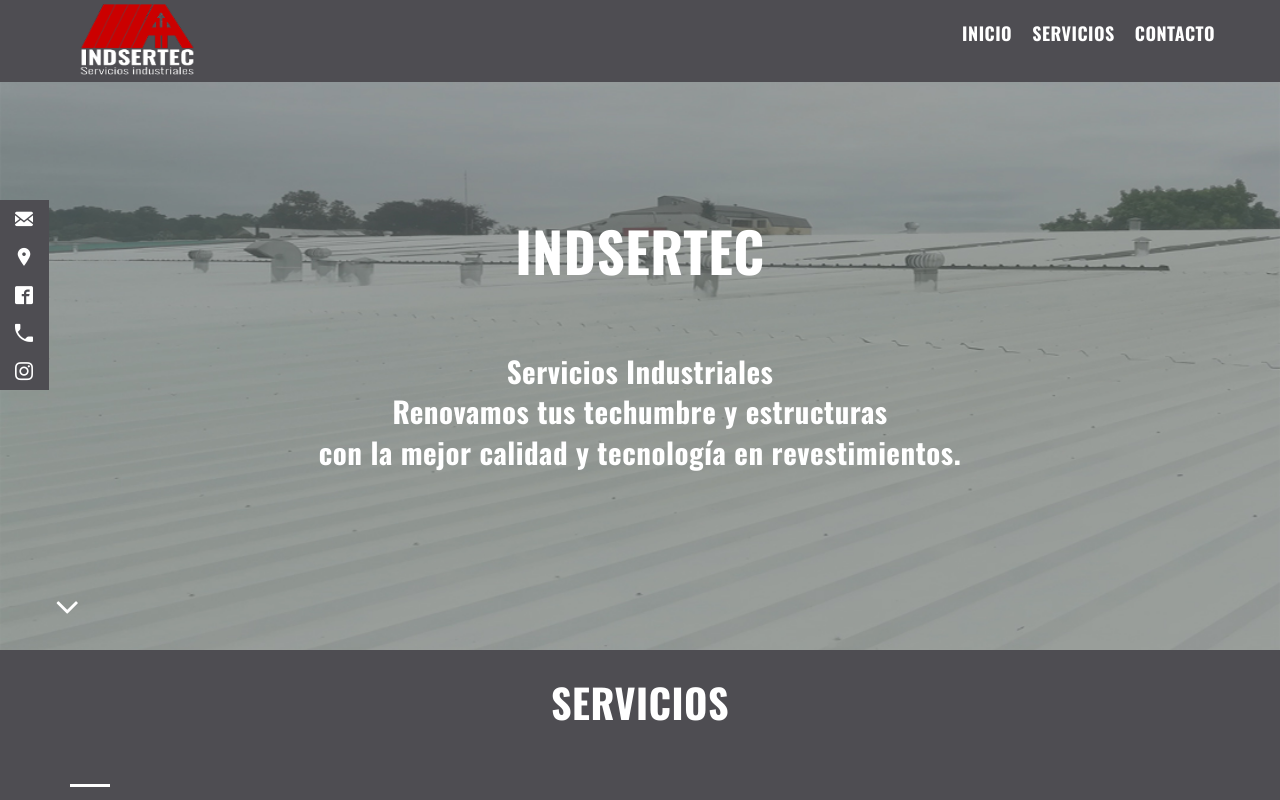
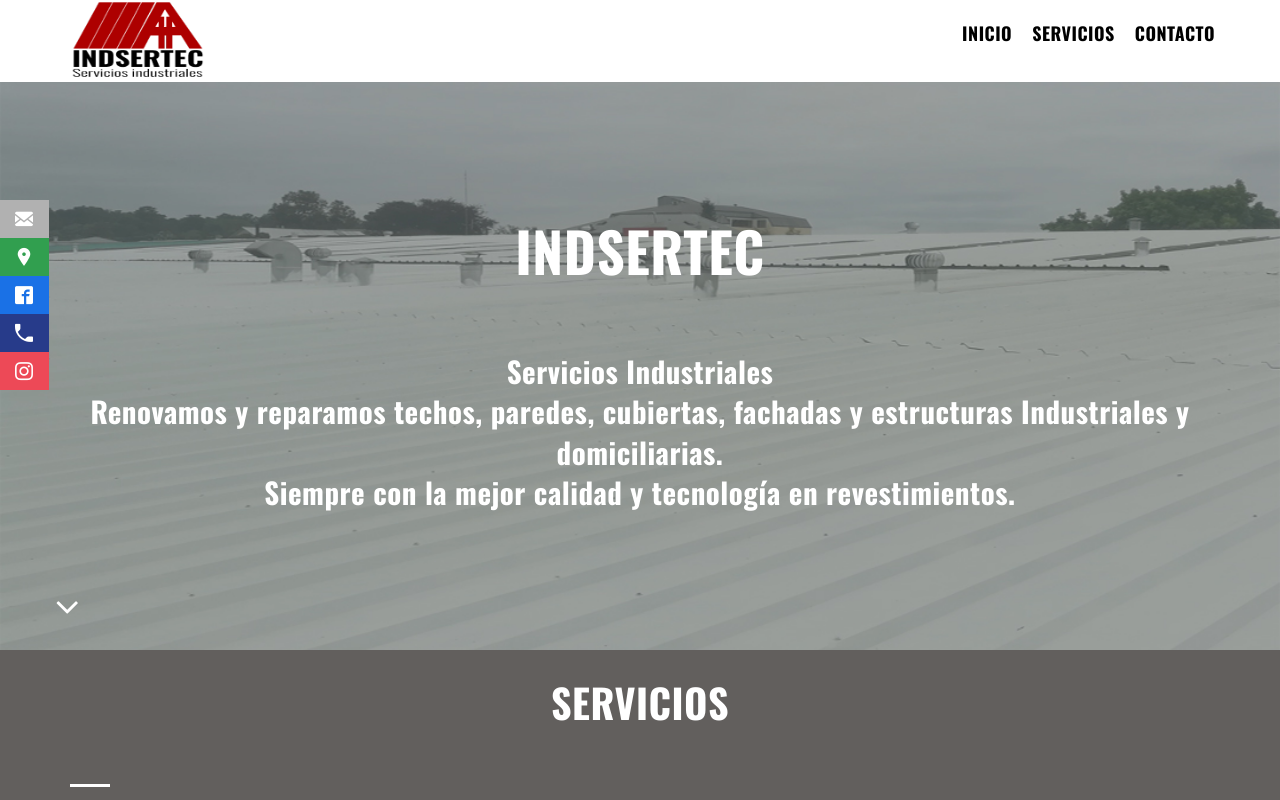
Before and after one commit to AnonymousCL1/indsertec, a plain HTML site: page index.html in a window 1280 px wide. Shown: the top 800 px of the page. Drawn offline with nearby package versions, Linux system fonts and the light colour scheme; a script that the page names is missing; files whose address does not match are found by name; a web font is replaced by a local one.

Commit message:
Add files via upload

```diff
--- a/css/Social-Bar/estilo.css
+++ b/css/Social-Bar/estilo.css
@@ -29,11 +29,11 @@
     -o-transition: all 500ms ease;
 }
 
-.social ul li .icon-envelope {background:#4E4D52;}
-.social ul li .icon-location {background:#4E4D52;}
-.social ul li .icon-facebook2 {background:#4E4D52;}
-.social ul li .icon-phone {background:#4E4D52;}
-.social ul li .icon-instagram {background:#4E4D52;}
+.social ul li .icon-envelope {background:#b1b1b1;}
+.social ul li .icon-location {background: #319F4F;}
+.social ul li .icon-facebook2 {background:#1A71E6;}
+.social ul li .icon-phone {background:#273B8A;}
+.social ul li .icon-instagram {background:#ED4957;}
 
 .social ul li a:hover {
     padding: 10px 30px;
--- a/css/style.css
+++ b/css/style.css
@@ -6,7 +6,7 @@
     font-weight: 300;
     letter-spacing: 0.5px;
     overflow-x: hidden;
-    background: #4E4D52;
+    background: #625f5d;
 }
 ol, ul {
     list-style: none;
@@ -99,7 +99,7 @@
     min-height: 650px;
 }
 .navbar-default {
-    background-color: #4E4D52;
+    background-color: #ffffff;
     border:0px;
     padding: 1px 0;
     transition: all 0,4s;
@@ -118,7 +118,7 @@
 .top-nav-collapse {
     position: fixed;
     padding: 0;
-    background: #4E4D52;
+    background: #ffffff;
     background-repeat: no-repeat center center fixed;
     -webkit-background-size: cover;
     -moz-background-size: cover;
@@ -148,17 +148,17 @@
     line-height: 54px;
     font-weight: 400;
     text-transform: uppercase;
-    color: rgb(255, 255, 255);
+    color: rgb(0, 0, 0);
     -webkit-transition: color 0.2s ease-out;
     transition: color 0.2s ease-out;
 }
 .navbar-default .navbar-nav > .active > a, .navbar-default .navbar-nav > .active > a:focus, .navbar-default .navbar-nav > .active > a:hover {
-    color: rgb(255, 255, 255);
+    color: rgb(0, 0, 0);
     background-color: transparent;
 }
 .navbar-default .navbar-nav > li > a:focus, .navbar-default .navbar-nav > li > a:hover {
     background-color: transparent;
-    color: #fff;
+    color: rgb(0, 0, 0);
 }
 .banner-info
 {
@@ -377,7 +377,7 @@
 ***********************************/
 #contactenos
 {
-    background-color: #4E4D52;
+    background-color: #625f5d;
     background-repeat: no-repeat center center fixed;
     -webkit-background-size: cover;
     -moz-background-size: cover;
@@ -403,8 +403,8 @@
 .form-control:focus {
     border-color: rgb(255, 255, 255);
     outline: 0;
-    -webkit-box-shadow: inset 0 3px 3px rgb(255, 255, 255),0 0 11px #ffffff;
-    box-shadow: inset 0 3px 3px rgb(255, 255, 255),0 0 11px #ffffff;
+    -webkit-box-shadow: inset 0 3px 3px rgb(255, 255, 255),0 0 25px #ffffff;
+    box-shadow: inset 0 3px 3px rgb(255, 255, 255),0 0 25px #ffffff;
 }
 .contact-form input.form-control{
     color: #fff;
--- a/index.html
+++ b/index.html
@@ -45,7 +45,7 @@
                 <span class="icon-bar"></span>
               </button>
               <a href="http://indsertec.cl/">
-                <img src="img/Logos/oficial-Logo3.png" alt="csl-logo" width="134" height="80">
+                <img src="img/Logos/oficial-Logo4.png" alt="csl-logo" width="134" height="80">
               </a>
               </div>
               <!-- Menu -->
@@ -65,7 +65,7 @@
               <div class="banner-info text-center wow fadeIn delay-05s">
                 <h2 class="bnr-sub-title">INDSERTEC</h2>
                 <link href="https://fonts.googleapis.com/css2?family=Oswald:wght@700&display=swap" rel="stylesheet">
-                <p class="bnr-para">Servicios Industriales<br>Renovamos tus techumbre y estructuras<br>con la mejor calidad y tecnología en revestimientos.</p>
+                <p class="bnr-para">Servicios Industriales<br>Renovamos y reparamos techos, paredes, cubiertas, fachadas y estructuras Industriales y domiciliarias.<br>Siempre con la mejor calidad y tecnología en revestimientos.</p>
                 <link href="https://fonts.googleapis.com/css2?family=STIX+Two+Math&display=swap" rel="stylesheet">
                 </div>
                 <div class="overlay-detail">
```
Also changed, not shown: img/Logos/oficial-Logo4.png (added).
